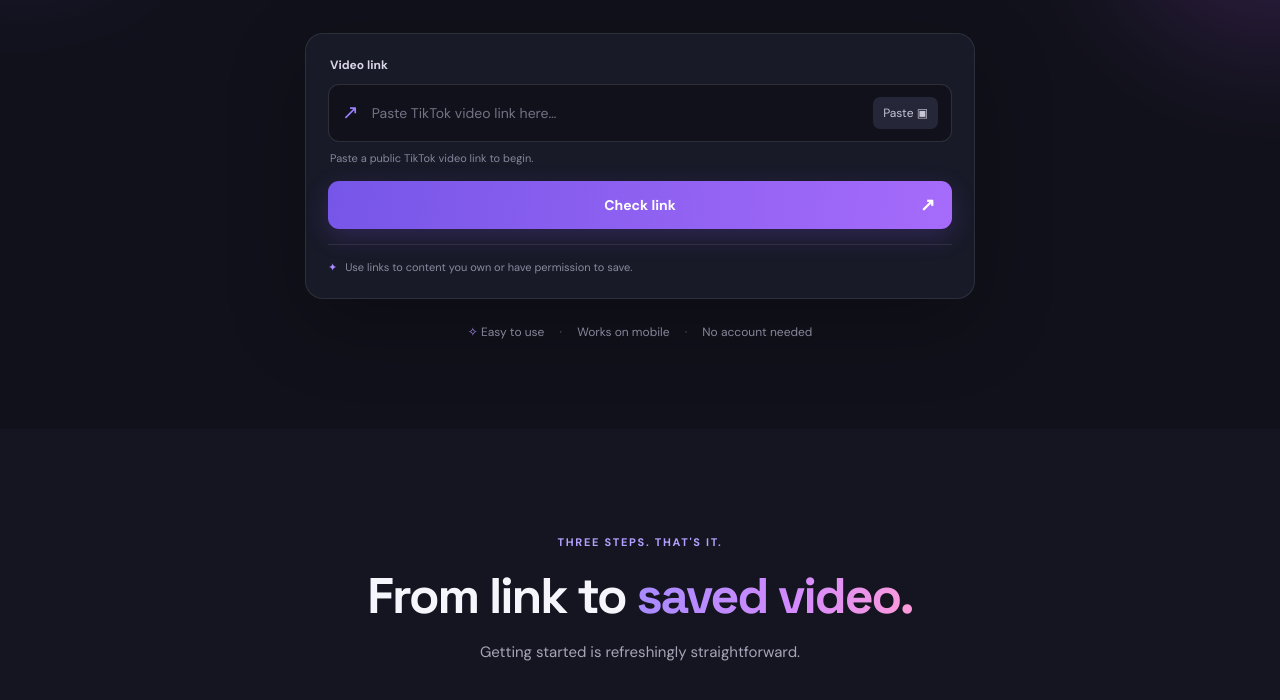
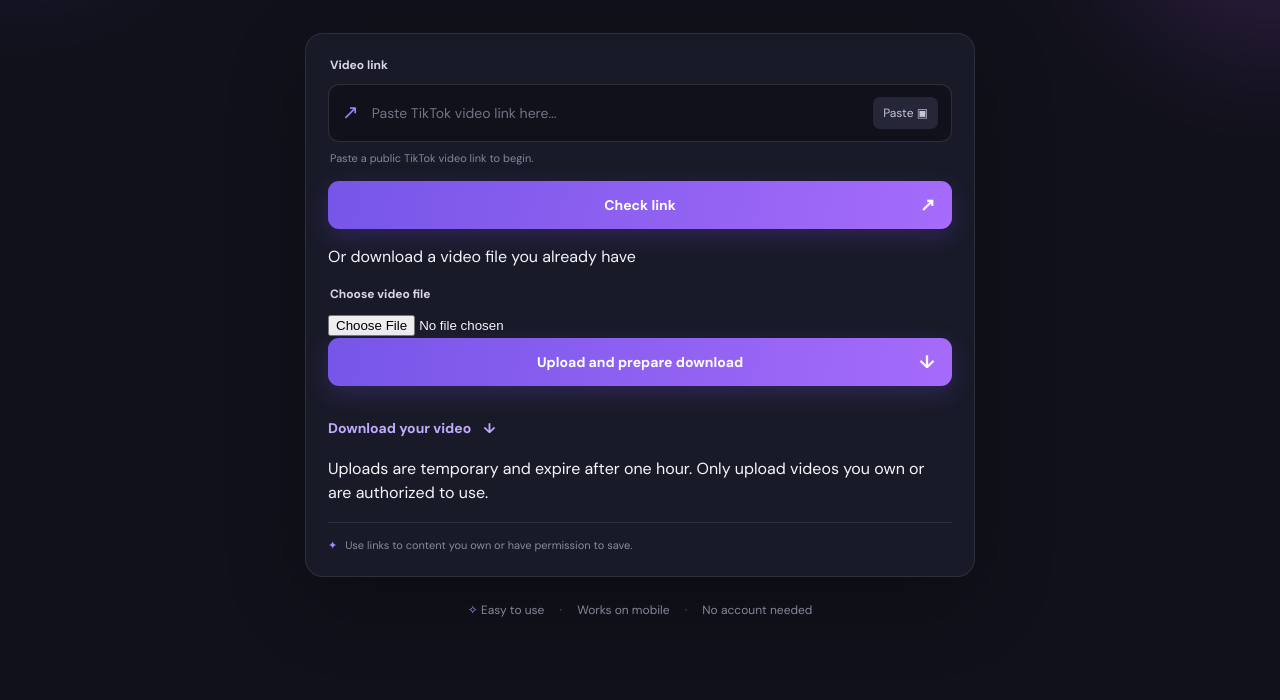
Before and after one commit to abimbolahonour17-source/Tikdownlaoder-, a plain HTML site: page index.html in a window 1280 px wide. Shown: the part 482-1182 px from the top of the page. Drawn offline with Linux system fonts and the light colour scheme.

Commit message:
Add upload interface for authorized video files

```diff
--- a/index.html
+++ b/index.html
@@ -49,6 +49,15 @@
             </button>
             <div class="status-message" id="url-status" role="status" aria-live="polite"></div>
           </form>
+          <div class="authorized-upload">
+            <p class="upload-heading">Or download a video file you already have</p>
+            <label class="input-label" for="video-file">Choose video file</label>
+            <input id="video-file" type="file" accept="video/mp4,video/webm,video/quicktime,.mp4,.webm,.mov" />
+            <button type="button" class="download-button upload-button" id="upload-button"><span class="button-label">Upload and prepare download</span><span class="button-arrow" aria-hidden="true">↓</span></button>
+            <div class="status-message" id="upload-status" role="status" aria-live="polite"></div>
+            <a id="file-download-link" class="text-link upload-result" hidden download>Download your video <span>↓</span></a>
+            <p class="upload-help">Uploads are temporary and expire after one hour. Only upload videos you own or are authorized to use.</p>
+          </div>
           <div class="card-note"><span class="shield-icon">✦</span> Use links to content you own or have permission to save.</div>
         </div>
         <div class="hero-trust"><span>✧</span> Easy to use <span class="trust-divider">·</span> Works on mobile <span class="trust-divider">·</span> No account needed</div>
```
